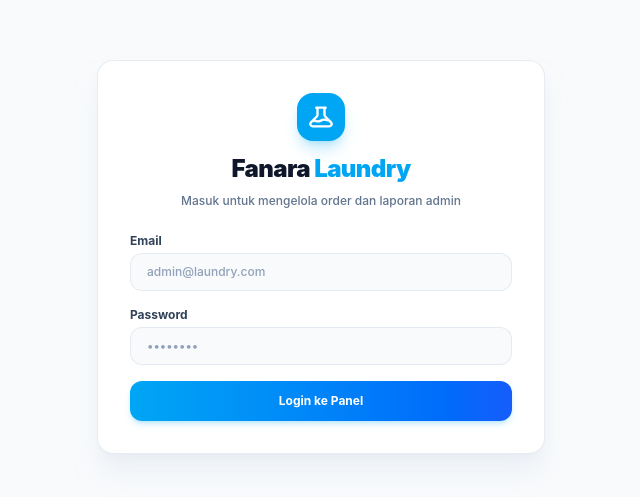
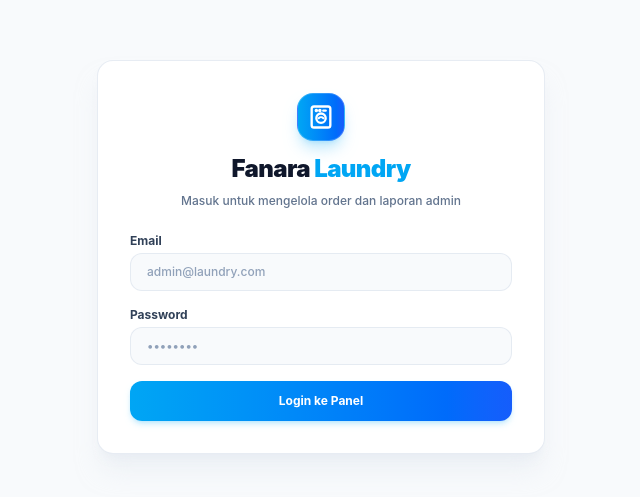
Before and after one commit to Vladizlas/Kelompok5-FrontEnd, a React (Vite) app: page /login in a window 1280 px wide. Shown: the part 143-640 px from the top of the page, without its empty margins (319-959 px from the left). Built offline with nearby package versions, Linux system fonts and the light colour scheme; no server answers.

Commit message:
Update Laundry

```diff
--- a/src/components/Sidebar.jsx
+++ b/src/components/Sidebar.jsx
@@ -27,27 +27,32 @@ export default function Sidebar() {
     <aside className="w-64 h-screen sticky top-0 bg-gradient-to-r from-sky-500 to-blue-600 border-r border-sky-100 flex flex-col justify-between shrink-0">
       <div>
         {/* Logo & Brand Header */}
-        <div className="p-6 border-b border-sky-100 flex items-center gap-3">
-          <div className="w-10 h-10 rounded-xl bg-sky-500 flex items-center justify-center text-white shadow-md shadow-sky-200">
+        <div className="p-6 border-b border-sky-400/30 flex items-center gap-3">
+          <div className="w-10 h-10 rounded-xl bg-white/20 backdrop-blur-md flex items-center justify-center text-white shadow-md border border-white/20 shrink-0">
+            {/* IKON MESIN CUCI (WASHING MACHINE) */}
             <svg
-              className="w-6 h-6 text-slate-200"
+              className="w-6 h-6 text-white"
               fill="none"
               stroke="currentColor"
               viewBox="0 0 24 24"
             >
-              <path
-                strokeLinecap="round"
-                strokeLinejoin="round"
-                strokeWidth={2}
-                d="M19.428 15.428a2 2 0 00-1.022-.547l-2.387-.477a6 6 0 00-3.86.517l-.318.158a6 6 0 01-3.86.517L6.05 15.21a2 2 0 00-1.806.547M8 4h8l-1 1v5.172a2 2 0 00.586 1.414l5 5c1.26 1.26.367 3.414-1.415 3.414H4.828c-1.782 0-2.674-2.154-1.414-3.414l5-5A2 2 0 009 10.172V5L8 4z"
-              />
+              {/* Bodi Utama Mesin Cuci */}
+              <rect x="4" y="3" width="16" height="18" rx="2" strokeWidth="2" strokeLinecap="round" strokeLinejoin="round" />
+              {/* Tabung Tengah (Pintu Kaca) */}
+              <circle cx="12" cy="13" r="4" strokeWidth="2" />
+              {/* Gelombang Air / Baju Didalam Tabung */}
+              <path d="M10 13c1-1 3-1 4 0" strokeWidth="1.8" strokeLinecap="round" />
+              {/* Tombol Kontrol Atas */}
+              <circle cx="8" cy="6.5" r="1" fill="currentColor" />
+              <circle cx="11" cy="6.5" r="1" fill="currentColor" />
+              <line x1="14" y1="6.5" x2="16" y2="6.5" strokeWidth="2" strokeLinecap="round" />
             </svg>
           </div>
           <div>
-            <h1 className="font-bold text-base text-slate-800 leading-tight">
-              Fanara <span className="text-sky-500">Laundry</span>
+            <h1 className="font-extrabold text-base text-white leading-tight">
+              Fanara <span className="text-sky-200">Laundry</span>
             </h1>
-            <span className="text-[10px] font-semibold tracking-wider text-sky-600 bg-sky-50 px-2 py-0.5 rounded-full uppercase">
+            <span className="text-[10px] font-semibold tracking-wider text-sky-700 bg-white/90 px-2 py-0.5 rounded-full uppercase shadow-sm">
               Admin Panel
             </span>
           </div>
@@ -55,7 +60,7 @@ export default function Sidebar() {
 
         {/* Menu Navigasi */}
         <nav className="p-4 space-y-1">
-          <div className="px-3 pb-2 text-[11px] font-bold text-slate-400 uppercase tracking-wider">
+          <div className="px-3 pb-2 text-[11px] font-bold text-sky-100/70 uppercase tracking-wider">
             Menu Utama
           </div>
           {menu.map((m) => (
@@ -64,15 +69,15 @@ export default function Sidebar() {
               to={m.path}
               className={({ isActive }) =>
                 `flex items-center gap-3 px-3.5 py-2.5 rounded-xl text-sm font-semibold transition-all duration-200 ${isActive
-                  ? "bg-sky-500 text-white shadow-md shadow-sky-200"
-                  : "text-white hover:bg-sky-50 hover:text-sky-600"
+                  ? "bg-white text-sky-600 shadow-md shadow-sky-900/10"
+                  : "text-white/90 hover:bg-white/10 hover:text-white"
                 }`
               }
             >
               {({ isActive }) => (
                 <>
                   <svg
-                    className={`w-5 h-5 transition-colors ${isActive ? "text-white" : "text-slate-200"
+                    className={`w-5 h-5 transition-colors ${isActive ? "text-sky-600" : "text-sky-100"
                       }`}
                     fill="none"
                     stroke="currentColor"
@@ -94,10 +99,10 @@ export default function Sidebar() {
       </div>
 
       {/* Tombol Logout */}
-      <div className="p-4 border-t border-sky-100 bg-slate-50/50">
+      <div className="p-4 border-t border-sky-400/30 bg-blue-700/20 backdrop-blur-sm">
         <button
           onClick={handleLogout}
-          className="flex items-center justify-center gap-2 w-full px-4 py-2.5 text-sm font-semibold text-rose-600 bg-rose-50 hover:bg-rose-100 border border-rose-200 rounded-xl transition-all duration-200"
+          className="flex items-center justify-center gap-2 w-full px-4 py-2.5 text-sm font-semibold text-rose-600 bg-white hover:bg-rose-50 border border-rose-100 rounded-xl transition-all duration-200 shadow-sm"
         >
           <svg
             className="w-4 h-4 text-rose-500"
--- a/src/pages/Layanan.jsx
+++ b/src/pages/Layanan.jsx
@@ -386,7 +386,7 @@ function Layanan() {
   // =========================================================
   if (loading) {
     return (
-      <div className="min-h-[400px] flex items-center justify-center bg-white">
+      <div className="min-h-100 flex items-center justify-center bg-white">
         <div className="text-center">
           <div className="w-10 h-10 border-4 border-sky-200 border-t-sky-600 rounded-full animate-spin mx-auto mb-4"></div>
           <p className="text-slate-500 text-xs font-medium">Memuat data layanan...</p>
@@ -412,7 +412,7 @@ function Layanan() {
   return (
     <div className="w-full min-h-screen bg-white p-6 lg:p-8 space-y-6 text-slate-800">
       {/* HEADER */}
-      <div className="flex flex-col sm:flex-row sm:items-center sm:justify-between gap-4 bg-gradient-to-r from-sky-500 to-blue-600 p-6 rounded-2xl shadow-lg text-white">
+      <div className="flex flex-col sm:flex-row sm:items-center sm:justify-between gap-4 bg-linear-to-r from-sky-500 to-blue-600 p-6 rounded-2xl shadow-lg text-white">
         <div>
           <h1 className="text-2xl font-black tracking-tight">Daftar Layanan</h1>
           <p className="text-sky-100 text-xs font-medium mt-1">
--- a/src/pages/Login.jsx
+++ b/src/pages/Login.jsx
@@ -1,5 +1,5 @@
 import React, { useState } from 'react';
-import { useNavigate, Link } from 'react-router-dom';
+import { useNavigate } from 'react-router-dom';
 
 export default function Login() {
   const [email, setEmail] = useState('');
@@ -54,19 +54,24 @@ export default function Login() {
 
         {/* Logo & Header Judul */}
         <div className="text-center space-y-2">
-          <div className="mx-auto w-12 h-12 rounded-2xl bg-sky-500 flex items-center justify-center text-white shadow-lg shadow-sky-500/25 mb-3">
+          <div className="mx-auto w-12 h-12 rounded-2xl bg-gradient-to-r from-sky-500 to-blue-600 flex items-center justify-center text-white shadow-lg shadow-sky-500/25 mb-3 border border-white/20">
+            {/* IKON MESIN CUCI (WASHING MACHINE) */}
             <svg
-              className="w-7 h-7"
+              className="w-7 h-7 text-white"
               fill="none"
               stroke="currentColor"
               viewBox="0 0 24 24"
             >
-              <path
-                strokeLinecap="round"
-                strokeLinejoin="round"
-                strokeWidth={2}
-                d="M19.428 15.428a2 2 0 00-1.022-.547l-2.387-.477a6 6 0 00-3.86.517l-.318.158a6 6 0 01-3.86.517L6.05 15.21a2 2 0 00-1.806.547M8 4h8l-1 1v5.172a2 2 0 00.586 1.414l5 5c1.26 1.26.367 3.414-1.415 3.414H4.828c-1.782 0-2.674-2.154-1.414-3.414l5-5A2 2 0 009 10.172V5L8 4z"
-              />
+              {/* Bodi Utama Mesin Cuci */}
+              <rect x="4" y="3" width="16" height="18" rx="2" strokeWidth="2" strokeLinecap="round" strokeLinejoin="round" />
+              {/* Tabung Tengah (Pintu Kaca) */}
+              <circle cx="12" cy="13" r="4" strokeWidth="2" />
+              {/* Gelombang Air / Baju Didalam Tabung */}
+              <path d="M10 13c1-1 3-1 4 0" strokeWidth="1.8" strokeLinecap="round" />
+              {/* Tombol Kontrol Atas */}
+              <circle cx="8" cy="6.5" r="1" fill="currentColor" />
+              <circle cx="11" cy="6.5" r="1" fill="currentColor" />
+              <line x1="14" y1="6.5" x2="16" y2="6.5" strokeWidth="2" strokeLinecap="round" />
             </svg>
           </div>
           <h1 className="text-2xl font-black text-slate-900 tracking-tight">
```
